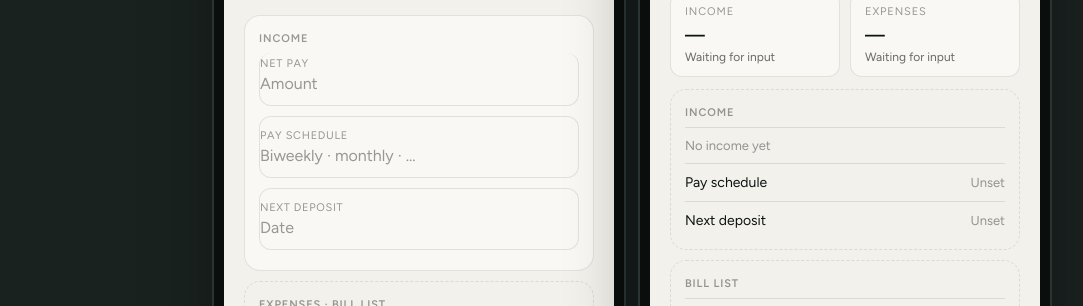
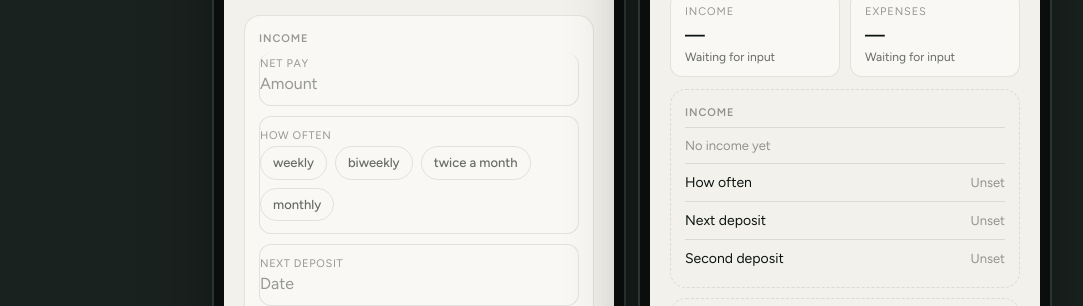
Before and after one commit to rz67nrn98v-blip/silvia-design-review, a plain HTML site: page shell/onboard-income-expenses.html in a window 1280 px wide. Shown: the part 471-777 px from the top of the page, without its empty margins (8-1091 px from the left). Drawn offline with Linux system fonts and the light colour scheme.

Commit message:
Design: How often (not Pay schedule) + schedule options + date pickers

```diff
--- a/shell/onboard-income-expenses.html
+++ b/shell/onboard-income-expenses.html
@@ -9,6 +9,26 @@
   <link href="https://fonts.googleapis.com/css2?family=Figtree:wght@400;500;600&family=IBM+Plex+Mono:wght@400;500&family=Instrument+Serif:ital@0;1&display=swap" rel="stylesheet" />
   <link rel="stylesheet" href="../tokens/tokens.css" />
   <link rel="stylesheet" href="shell.css" />
+  <style>
+    .freq-opts {
+      display: flex;
+      flex-wrap: wrap;
+      gap: 8px;
+      margin-top: 4px;
+    }
+    .freq-opt {
+      display: inline-flex;
+      align-items: center;
+      padding: 8px 12px;
+      border-radius: var(--radius-pill);
+      border: 1px solid var(--line);
+      background: transparent;
+      color: var(--ink-secondary);
+      font-size: 13px;
+      font-weight: 500;
+      line-height: 1.2;
+    }
+  </style>
 </head>
 <body>
   <div class="meta">
@@ -42,11 +62,20 @@
               <div class="v placeholder">Amount</div>
             </div>
             <div class="field">
-              <div class="k">Pay schedule</div>
-              <div class="v placeholder">Biweekly · monthly · …</div>
+              <div class="k">How often</div>
+              <div class="freq-opts">
+                <span class="freq-opt">weekly</span>
+                <span class="freq-opt">biweekly</span>
+                <span class="freq-opt">twice a month</span>
+                <span class="freq-opt">monthly</span>
+              </div>
             </div>
             <div class="field">
               <div class="k">Next deposit</div>
+              <div class="v placeholder">Date</div>
+            </div>
+            <div class="field">
+              <div class="k">Second deposit</div>
               <div class="v placeholder">Date</div>
             </div>
           </div>
@@ -95,8 +124,9 @@
           <div class="list-card empty">
             <div class="list-head">Income</div>
             <div class="list-row"><span class="muted">No income yet</span></div>
-            <div class="list-row"><span>Pay schedule</span><span class="muted">Unset</span></div>
+            <div class="list-row"><span>How often</span><span class="muted">Unset</span></div>
             <div class="list-row"><span>Next deposit</span><span class="muted">Unset</span></div>
+            <div class="list-row"><span>Second deposit</span><span class="muted">Unset</span></div>
           </div>
 
           <div class="list-card empty">
```
